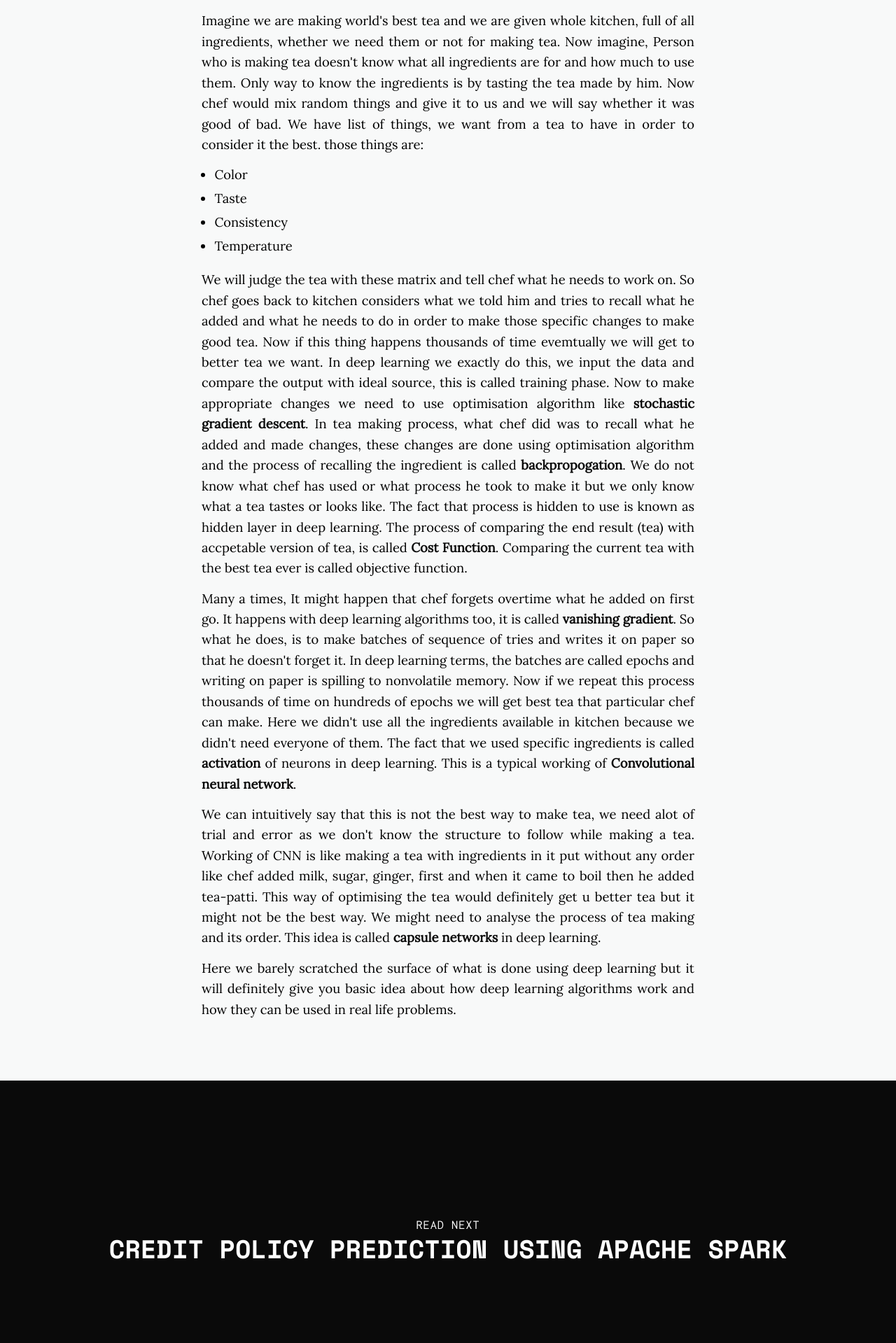
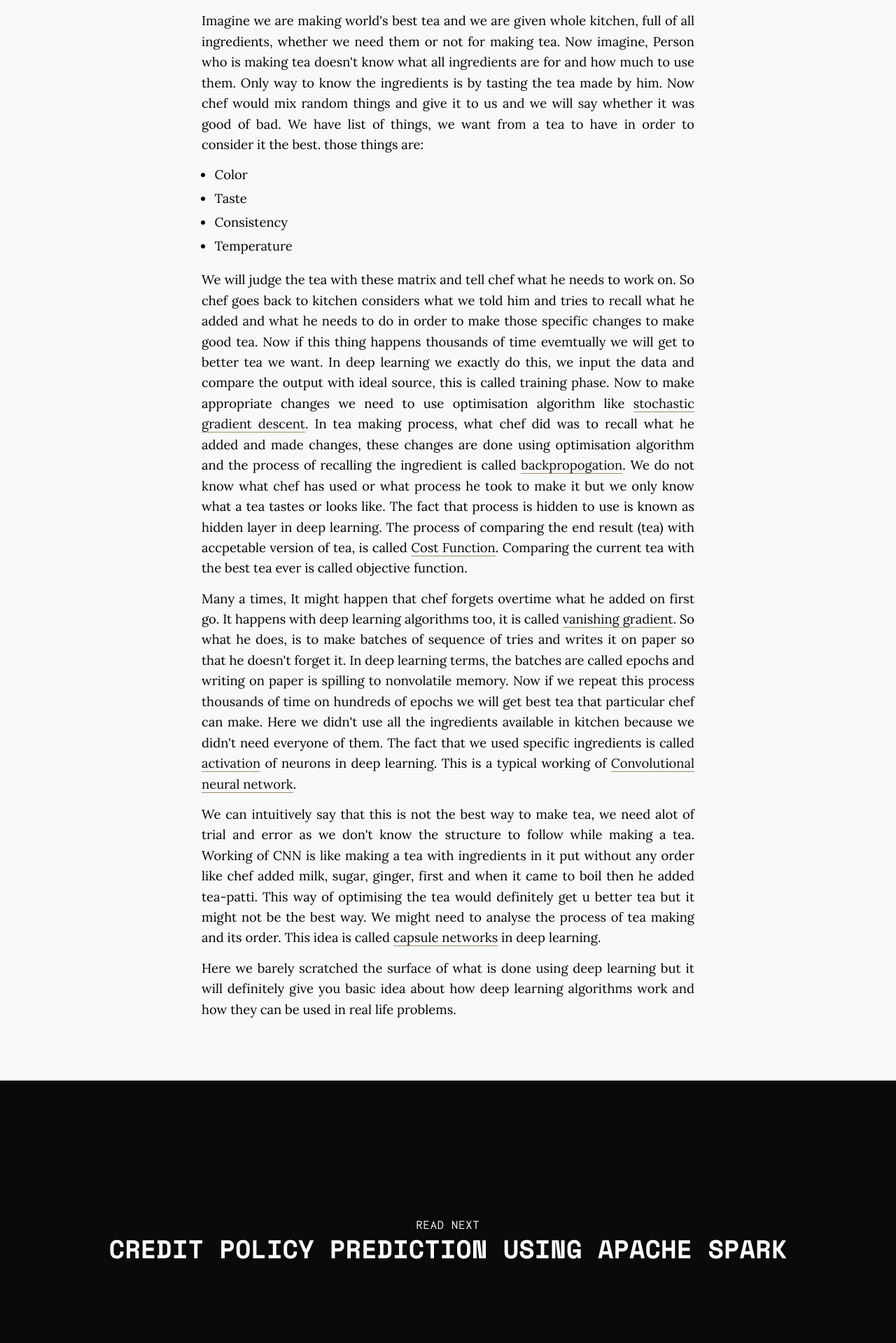
Before and after one commit to daftengineer/daftengineer.github.io, a Jekyll site: the page built from _posts/2018-07-02-deeplearning-chai.markdown, in a window 1280 px wide. Shown: the part 1597-3516 px from the top of the page at 70% size. Built offline with Jekyll 4.4.1, drawn with Linux system fonts in a browser that asks for light colours; nearby versions of some CDN libraries.

Commit message:
Add files via upload

```diff
--- a/_sass/_components.scss
+++ b/_sass/_components.scss
@@ -436,8 +436,7 @@
   }
 
   a {
-    font-weight:bold;
-    font-color:black;
+    border-bottom: 1px solid $color-alpha;
   }
 
   img {
```
